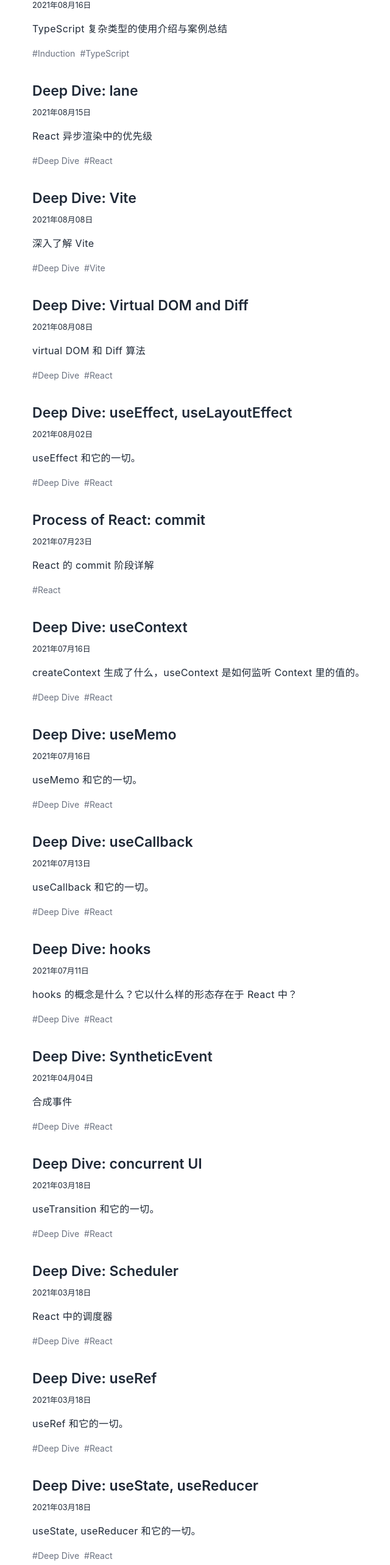
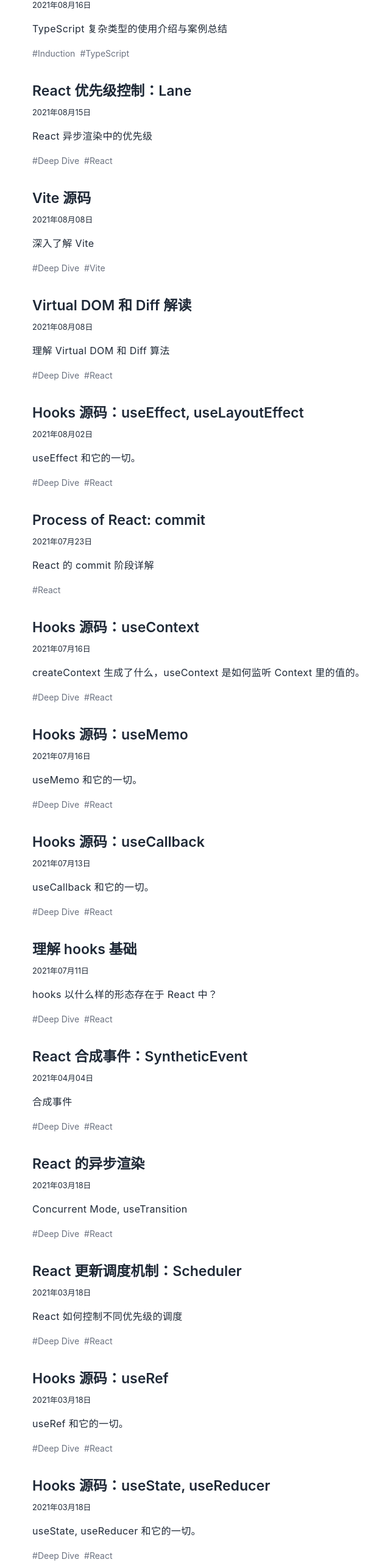
Before and after one commit to nnecec/nnecec.studio, a Gatsby site: page /2 in a window 1280 px wide. Shown: the part 1133-3700 px from the top of the page at 61% size, without its empty margins (271-911 px from the left). Built offline with nearby package versions, Linux system fonts and the light colour scheme; Gatsby itself is replaced by a stand-in of ours.

Commit message:
update title

```diff
--- a/content/build-tool/vite/vite.md
+++ b/content/build-tool/vite/vite.md
@@ -1,5 +1,5 @@
 ---
-title: "Deep Dive: Vite"
+title: "Vite 源码"
 date: "2021-08-08"
 tags: ["Deep Dive", "Vite"]
 description: "深入了解 Vite"
--- a/content/javascript/promise/index.md
+++ b/content/javascript/promise/index.md
@@ -1,9 +1,9 @@
 ---
-title: "Deep Dive: Promise"
+title: "Promise 解析"
 date: "2021-10-15"
 tags: ["Deep Dive", "JavaScript"]
 status: 1
-description: "Promise API 及实现"
+description: "Promise API 解读及实现"
 ---
 
 ## 概念
--- a/content/other/formily-reactive.md
+++ b/content/other/formily-reactive.md
@@ -1,5 +1,5 @@
 ---
-title: "Dive Deep: @formily/reactive"
+title: "@formily/reactive 源码"
 date: "2021-10-18"
 tags: ["Dive Deep"]
 description: "@formily/reactive 源码解读"
--- a/content/react/concurrent/index.md
+++ b/content/react/concurrent/index.md
@@ -1,8 +1,8 @@
 ---
-title: "Deep Dive: concurrent UI"
+title: "React 的异步渲染"
 date: "2021-03-18"
 tags: ["Deep Dive", "React"]
-description: "useTransition 和它的一切。"
+description: "Concurrent Mode, useTransition"
 ---
 
 ## 概念
--- a/content/react/diff/index.md
+++ b/content/react/diff/index.md
@@ -1,8 +1,8 @@
 ---
-title: "Deep Dive: Virtual DOM and Diff"
+title: "Virtual DOM 和 Diff 解读"
 date: "2021-08-08"
 tags: ["Deep Dive", "React"]
-description: "virtual DOM 和 Diff 算法"
+description: "理解 Virtual DOM 和 Diff 算法"
 ---
 
 ## 概念
--- a/content/react/fiber/index.md
+++ b/content/react/fiber/index.md
@@ -1,8 +1,8 @@
 ---
-title: "Deep Dive: fiber"
+title: "Fiber 概念"
 date: "2021-11-02"
 tags: ["Deep Dive", "React"]
-description: "Fiber 是什么"
+description: "Fiber 的理解及源码浅析"
 ---
 
 ## 概念
--- a/content/react/hooks/index.md
+++ b/content/react/hooks/index.md
@@ -1,8 +1,8 @@
 ---
-title: "Deep Dive: hooks"
+title: "理解 hooks 基础"
 date: "2021-07-11"
 tags: ["Deep Dive", "React"]
-description: "hooks 的概念是什么？它以什么样的形态存在于 React 中？"
+description: "hooks 以什么样的形态存在于 React 中？"
 ---
 
 ## 定义
--- a/content/react/lane/index.md
+++ b/content/react/lane/index.md
@@ -1,5 +1,5 @@
 ---
-title: "Deep Dive: lane"
+title: "React 优先级控制：Lane"
 date: "2021-08-15"
 tags: ["Deep Dive", "React"]
 description: "React 异步渲染中的优先级"
--- a/content/react/redux/index.md
+++ b/content/react/redux/index.md
@@ -1,5 +1,5 @@
 ---
-title: "Deep Dive: redux, react-redux"
+title: "redux, react-redux 源码解读"
 date: "2021-10-12"
 tags: ["Deep Dive", "React", "state-management"]
 description: "redux 和 react-redux 的源码解读"
--- a/content/react/rerender/index.md
+++ b/content/react/rerender/index.md
@@ -1,8 +1,8 @@
 ---
-title: "Deep Dive: rerender"
+title: "React 状态更新"
 date: "2021-11-11"
 tags: ["Deep Dive", "React"]
-description: "React 中的状态更新"
+description: "如何触发 React 中的状态更新，如何将更新提交给页面渲染"
 ---
 
 ## 概念
--- a/content/react/scheduler/index.md
+++ b/content/react/scheduler/index.md
@@ -1,8 +1,8 @@
 ---
-title: "Deep Dive: Scheduler"
+title: "React 更新调度机制：Scheduler"
 date: "2021-03-18"
 tags: ["Deep Dive", "React"]
-description: "React 中的调度器"
+description: "React 如何控制不同优先级的调度"
 ---
 
 ## 概念
--- a/content/react/synthetic-event/index.md
+++ b/content/react/synthetic-event/index.md
@@ -1,5 +1,5 @@
 ---
-title: "Deep Dive: SyntheticEvent"
+title: "React 合成事件：SyntheticEvent"
 date: "2021-04-04"
 tags: ["Deep Dive", "React"]
 description: "合成事件"
--- a/content/react/use-callback/index.md
+++ b/content/react/use-callback/index.md
@@ -1,5 +1,5 @@
 ---
-title: "Deep Dive: useCallback"
+title: "Hooks 源码：useCallback"
 date: "2021-07-13"
 tags: ["Deep Dive", "React"]
 description: "useCallback 和它的一切。"
--- a/content/react/use-context/index.md
+++ b/content/react/use-context/index.md
@@ -1,5 +1,5 @@
 ---
-title: "Deep Dive: useContext"
+title: "Hooks 源码：useContext"
 date: "2021-07-16"
 tags: ["Deep Dive", "React"]
 description: "createContext 生成了什么，useContext 是如何监听 Context 里的值的。"
--- a/content/react/use-effect/index.md
+++ b/content/react/use-effect/index.md
@@ -1,5 +1,5 @@
 ---
-title: "Deep Dive: useEffect, useLayoutEffect"
+title: "Hooks 源码：useEffect, useLayoutEffect"
 date: "2021-08-02"
 tags: ["Deep Dive", "React"]
 description: "useEffect 和它的一切。"
--- a/content/react/use-memo/index.md
+++ b/content/react/use-memo/index.md
@@ -1,5 +1,5 @@
 ---
-title: "Deep Dive: useMemo"
+title: "Hooks 源码：useMemo"
 date: "2021-07-16"
 tags: ["Deep Dive", "React"]
 description: "useMemo 和它的一切。"
--- a/content/react/use-ref/index.md
+++ b/content/react/use-ref/index.md
@@ -1,5 +1,5 @@
 ---
-title: "Deep Dive: useRef"
+title: "Hooks 源码：useRef"
 date: "2021-03-18"
 tags: ["Deep Dive", "React"]
 description: "useRef 和它的一切。"
--- a/content/react/use-state-reducer/index.md
+++ b/content/react/use-state-reducer/index.md
@@ -1,5 +1,5 @@
 ---
-title: "Deep Dive: useState, useReducer"
+title: "Hooks 源码：useState, useReducer"
 date: "2021-03-18"
 tags: ["Deep Dive", "React"]
 description: "useState, useReducer 和它的一切。"
--- a/content/react/use-transition/index.md
+++ b/content/react/use-transition/index.md
@@ -1,5 +1,5 @@
 ---
-title: "Deep Dive: useTransition"
+title: "Hooks 源码：useTransition"
 date: "2021-03-18"
 tags: ["Deep Dive", "React"]
 description: "useTransition 和它的一切。"
```
